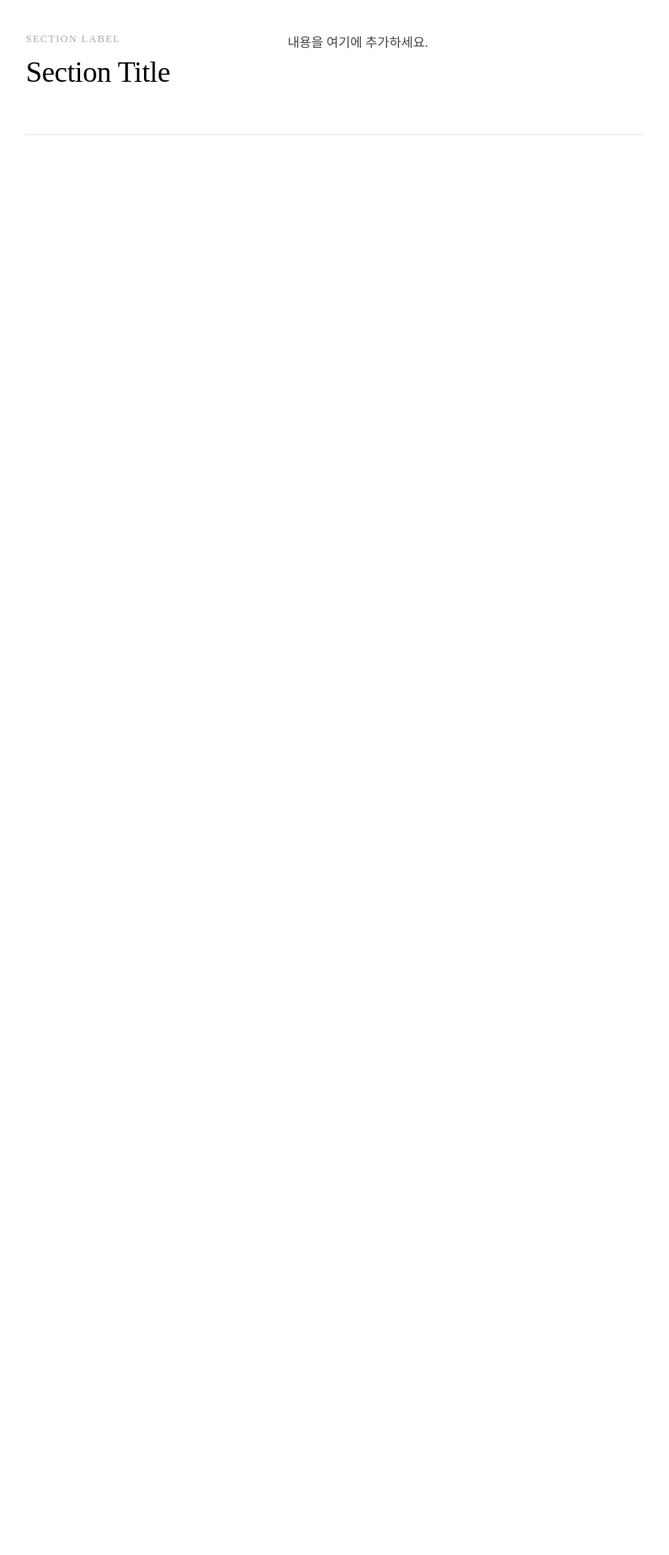
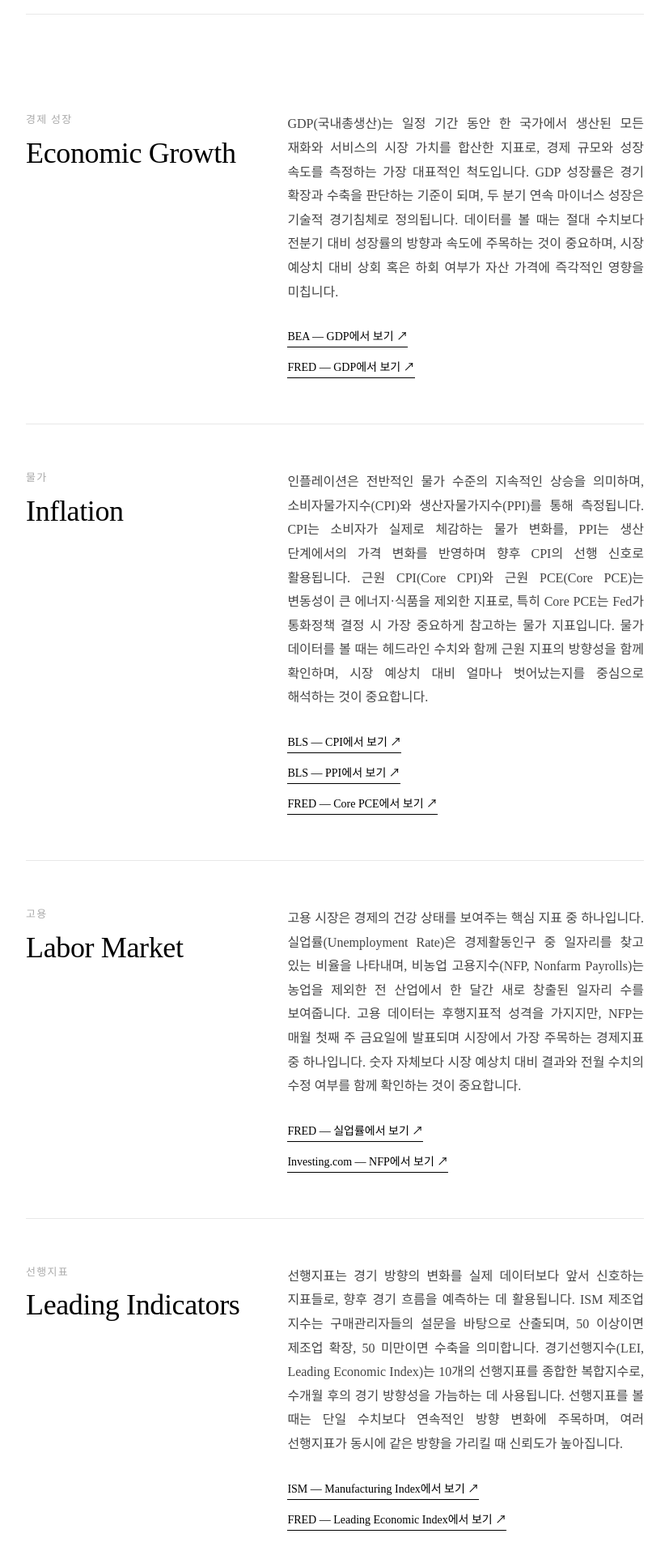
Before and after one commit to negamuster/yechanlee, a React (Vite) app: page /indicators in a window 1280 px wide. Shown: the part 440-2360 px from the top of the page at 81% size, without its empty margins (226-1053 px from the left). Before the commit the page ends 800 px from the top, so only its background shows below. Built offline with nearby package versions, Linux system fonts and the light colour scheme.

Commit message:
update indicator page

```diff
--- a/src/pages/04_EconomicIndicators.tsx
+++ b/src/pages/04_EconomicIndicators.tsx
@@ -1,4 +1,44 @@
 import { useNavigate } from 'react-router-dom'
+
+const sections = [
+  {
+    title: 'Economic Growth',
+    subtitle: '경제 성장',
+    desc: 'GDP(국내총생산)는 일정 기간 동안 한 국가에서 생산된 모든 재화와 서비스의 시장 가치를 합산한 지표로, 경제 규모와 성장 속도를 측정하는 가장 대표적인 척도입니다. GDP 성장률은 경기 확장과 수축을 판단하는 기준이 되며, 두 분기 연속 마이너스 성장은 기술적 경기침체로 정의됩니다. 데이터를 볼 때는 절대 수치보다 전분기 대비 성장률의 방향과 속도에 주목하는 것이 중요하며, 시장 예상치 대비 상회 혹은 하회 여부가 자산 가격에 즉각적인 영향을 미칩니다.',
+    links: [
+      { url: 'https://www.bea.gov/data/gdp/gross-domestic-product', label: 'BEA — GDP에서 보기 ↗' },
+      { url: 'https://fred.stlouisfed.org/series/GDP', label: 'FRED — GDP에서 보기 ↗' },
+    ],
+  },
+  {
+    title: 'Inflation',
+    subtitle: '물가',
+    desc: '인플레이션은 전반적인 물가 수준의 지속적인 상승을 의미하며, 소비자물가지수(CPI)와 생산자물가지수(PPI)를 통해 측정됩니다. CPI는 소비자가 실제로 체감하는 물가 변화를, PPI는 생산 단계에서의 가격 변화를 반영하며 향후 CPI의 선행 신호로 활용됩니다. 근원 CPI(Core CPI)와 근원 PCE(Core PCE)는 변동성이 큰 에너지·식품을 제외한 지표로, 특히 Core PCE는 Fed가 통화정책 결정 시 가장 중요하게 참고하는 물가 지표입니다. 물가 데이터를 볼 때는 헤드라인 수치와 함께 근원 지표의 방향성을 함께 확인하며, 시장 예상치 대비 얼마나 벗어났는지를 중심으로 해석하는 것이 중요합니다.',
+    links: [
+      { url: 'https://www.bls.gov/cpi/', label: 'BLS — CPI에서 보기 ↗' },
+      { url: 'https://www.bls.gov/ppi/', label: 'BLS — PPI에서 보기 ↗' },
+      { url: 'https://fred.stlouisfed.org/series/PCEPILFE', label: 'FRED — Core PCE에서 보기 ↗' },
+    ],
+  },
+  {
+    title: 'Labor Market',
+    subtitle: '고용',
+    desc: '고용 시장은 경제의 건강 상태를 보여주는 핵심 지표 중 하나입니다. 실업률(Unemployment Rate)은 경제활동인구 중 일자리를 찾고 있는 비율을 나타내며, 비농업 고용지수(NFP, Nonfarm Payrolls)는 농업을 제외한 전 산업에서 한 달간 새로 창출된 일자리 수를 보여줍니다. 고용 데이터는 후행지표적 성격을 가지지만, NFP는 매월 첫째 주 금요일에 발표되며 시장에서 가장 주목하는 경제지표 중 하나입니다. 숫자 자체보다 시장 예상치 대비 결과와 전월 수치의 수정 여부를 함께 확인하는 것이 중요합니다.',
+    links: [
+      { url: 'https://fred.stlouisfed.org/series/UNRATE', label: 'FRED — 실업률에서 보기 ↗' },
+      { url: 'https://www.investing.com/economic-calendar/nonfarm-payrolls-227', label: 'Investing.com — NFP에서 보기 ↗' },
+    ],
+  },
+  {
+    title: 'Leading Indicators',
+    subtitle: '선행지표',
+    desc: '선행지표는 경기 방향의 변화를 실제 데이터보다 앞서 신호하는 지표들로, 향후 경기 흐름을 예측하는 데 활용됩니다. ISM 제조업 지수는 구매관리자들의 설문을 바탕으로 산출되며, 50 이상이면 제조업 확장, 50 미만이면 수축을 의미합니다. 경기선행지수(LEI, Leading Economic Index)는 10개의 선행지표를 종합한 복합지수로, 수개월 후의 경기 방향성을 가늠하는 데 사용됩니다. 선행지표를 볼 때는 단일 수치보다 연속적인 방향 변화에 주목하며, 여러 선행지표가 동시에 같은 방향을 가리킬 때 신뢰도가 높아집니다.',
+    links: [
+      { url: 'https://www.ismworld.org/supply-management-news-and-reports/reports/ism-report-on-business/', label: 'ISM — Manufacturing Index에서 보기 ↗' },
+      { url: 'https://fred.stlouisfed.org/graph/?g=4Bz8', label: 'FRED — Leading Economic Index에서 보기 ↗' },
+    ],
+  },
+]
 
 export default function EconomicIndicators() {
   const navigate = useNavigate()
@@ -26,21 +66,52 @@ export default function EconomicIndicators() {
             Economic Indicators
           </h1>
           <p className="page-desc" style={{ fontSize: '18px', lineHeight: '1.85', color: '#444', maxWidth: '640px', textAlign: 'justify', wordBreak: 'keep-all' }}>
-            내용을 여기에 추가하세요.
+            경제지표는 경제의 현재 상태와 앞으로의 방향성을 수치로 보여주는 데이터입니다. 경제 성장, 물가, 고용, 선행지표를 함께 살펴보면 현재 경기가 어느 국면에 있는지, 그리고 중앙은행과 시장이 어떤 방향으로 움직일지를 보다 입체적으로 파악할 수 있습니다.
           </p>
         </section>
 
         <section className="page-section" style={{ maxWidth: '860px', margin: '0 auto', padding: '0 48px 160px' }}>
           <div style={{ borderTop: '1px solid #e8e8e8', paddingTop: '64px' }}>
-            <div style={{ display: 'grid', gridTemplateColumns: '1fr 1.6fr', gap: '48px', padding: '56px 0', borderBottom: '1px solid #e8e8e8', alignItems: 'start' }}>
-              <div>
-                <p style={{ fontSize: '13px', letterSpacing: '0.1em', textTransform: 'uppercase', color: '#aaa', marginBottom: '12px' }}>Section Label</p>
-                <h2 style={{ fontSize: '36px', fontWeight: '400', letterSpacing: '-0.01em', lineHeight: '1.1', color: '#000' }}>Section Title</h2>
+            {sections.map((item) => (
+              <div
+                key={item.title}
+                style={{
+                  display: 'grid',
+                  gridTemplateColumns: '1fr 1.6fr',
+                  gap: '48px',
+                  padding: '56px 0',
+                  borderBottom: '1px solid #e8e8e8',
+                  alignItems: 'start',
+                }}
+              >
+                <div>
+                  <p style={{ fontSize: '13px', letterSpacing: '0.1em', textTransform: 'uppercase', color: '#aaa', marginBottom: '12px' }}>
+                    {item.subtitle}
+                  </p>
+                  <h2 style={{ fontSize: '36px', fontWeight: '400', letterSpacing: '-0.01em', lineHeight: '1.1', color: '#000' }}>
+                    {item.title}
+                  </h2>
+                </div>
+                <div>
+                  <p style={{ fontSize: '16px', lineHeight: '1.85', color: '#444', marginBottom: '28px', textAlign: 'justify', wordBreak: 'keep-all' }}>
+                    {item.desc}
+                  </p>
+                  <div style={{ display: 'flex', flexDirection: 'column', gap: '12px' }}>
+                    {item.links.map((link) => (
+                      <a key={link.url} href={link.url} target="_blank" rel="noopener noreferrer" style={{ textDecoration: 'none' }}>
+                        <div
+                          style={{ display: 'inline-flex', alignItems: 'center', gap: '8px', fontSize: '14px', color: '#000', borderBottom: '1px solid #000', paddingBottom: '2px', cursor: 'pointer', transition: 'opacity 0.15s' }}
+                          onMouseEnter={e => (e.currentTarget.style.opacity = '0.4')}
+                          onMouseLeave={e => (e.currentTarget.style.opacity = '1')}
+                        >
+                          {link.label}
+                        </div>
+                      </a>
+                    ))}
+                  </div>
+                </div>
               </div>
-              <div>
-                <p style={{ fontSize: '16px', lineHeight: '1.85', color: '#444', textAlign: 'justify', wordBreak: 'keep-all' }}>내용을 여기에 추가하세요.</p>
-              </div>
-            </div>
+            ))}
           </div>
         </section>
 
```
